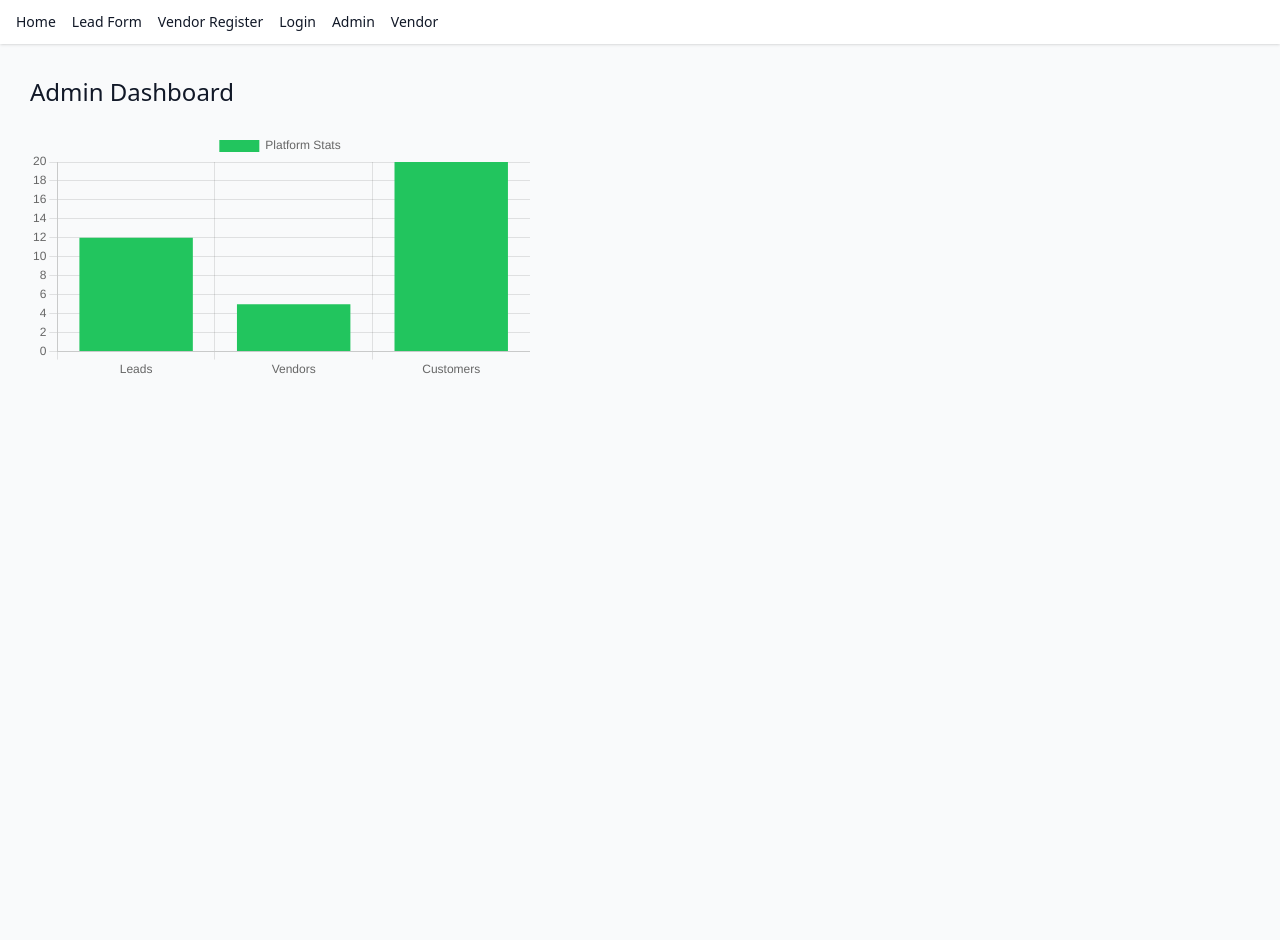
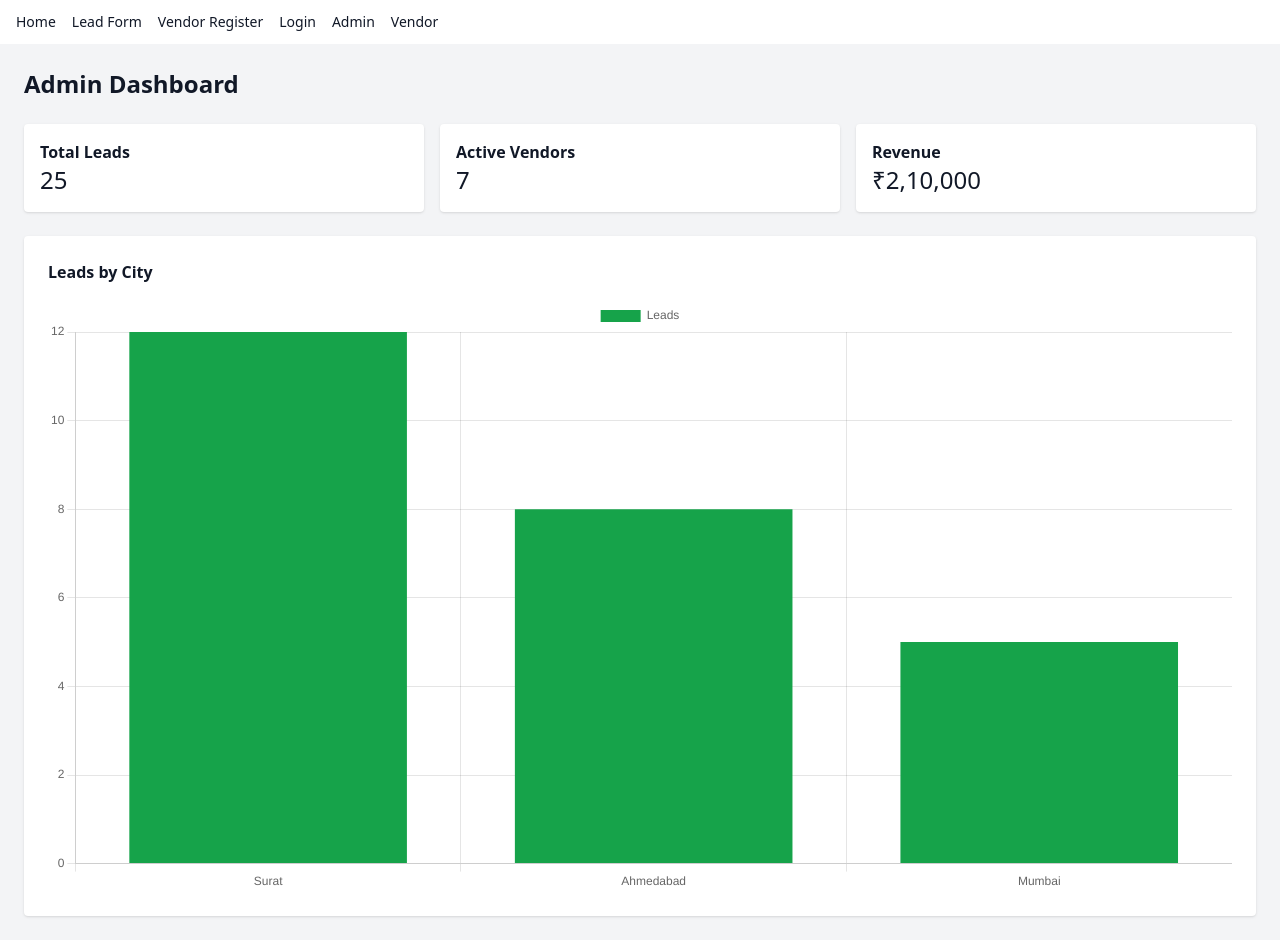
Before and after one commit to rahulnikamcyber/Reynexuss_Solar, a Next.js app: page /admin/dashboard in a window 1280 px wide. Before the commit the page ends 800 px from the top, so only its background shows below. Built offline with nearby package versions, Linux system fonts and the light colour scheme.

Commit message:
Update page.js

```diff
--- a/app/admin/dashboard/page.js
+++ b/app/admin/dashboard/page.js
@@ -1,44 +1,74 @@
 "use client";
 
-import { Bar } from "react-chartjs-2";
+import dynamic from "next/dynamic";
+
+// ✅ Dynamic import (IMPORTANT)
+const Bar = dynamic(
+  () => import("react-chartjs-2").then((mod) => mod.Bar),
+  { ssr: false }
+);
+
 import {
   Chart as ChartJS,
   CategoryScale,
   LinearScale,
   BarElement,
+  Title,
   Tooltip,
   Legend,
 } from "chart.js";
 
+// ✅ Register chart only on client
+if (typeof window !== "undefined") {
   ChartJS.register(
     CategoryScale,
     LinearScale,
     BarElement,
+    Title,
     Tooltip,
     Legend
   );
+}
 
 export default function AdminDashboard() {
   const data = {
-    labels: ["Leads", "Vendors", "Customers"],
+    labels: ["Surat", "Ahmedabad", "Mumbai"],
     datasets: [
       {
-        label: "Platform Stats",
-        data: [12, 5, 20],
-        backgroundColor: "#22c55e",
+        label: "Leads",
+        data: [12, 8, 5],
+        backgroundColor: "#16a34a",
       },
     ],
   };
 
   return (
-    <div style={{ padding: "30px" }}>
-      <h1 style={{ fontSize: "24px", marginBottom: "20px" }}>
-        Admin Dashboard
-      </h1>
+    <main className="min-h-screen bg-gray-100 p-6">
+      <h1 className="text-2xl font-bold mb-6">Admin Dashboard</h1>
 
-      <div style={{ maxWidth: "500px" }}>
+      {/* STATS */}
+      <div className="grid grid-cols-1 md:grid-cols-3 gap-4 mb-6">
+        <div className="bg-white p-4 rounded shadow">
+          <h2 className="font-semibold">Total Leads</h2>
+          <p className="text-2xl">25</p>
+        </div>
+
+        <div className="bg-white p-4 rounded shadow">
+          <h2 className="font-semibold">Active Vendors</h2>
+          <p className="text-2xl">7</p>
+        </div>
+
+        <div className="bg-white p-4 rounded shadow">
+          <h2 className="font-semibold">Revenue</h2>
+          <p className="text-2xl">₹2,10,000</p>
+        </div>
+      </div>
+
+      {/* CHART */}
+      <div className="bg-white p-6 rounded shadow">
+        <h2 className="font-semibold mb-4">Leads by City</h2>
         <Bar data={data} />
       </div>
-    </div>
+    </main>
   );
 }
```
Lines whose indentation alone changed are shown as unchanged.
